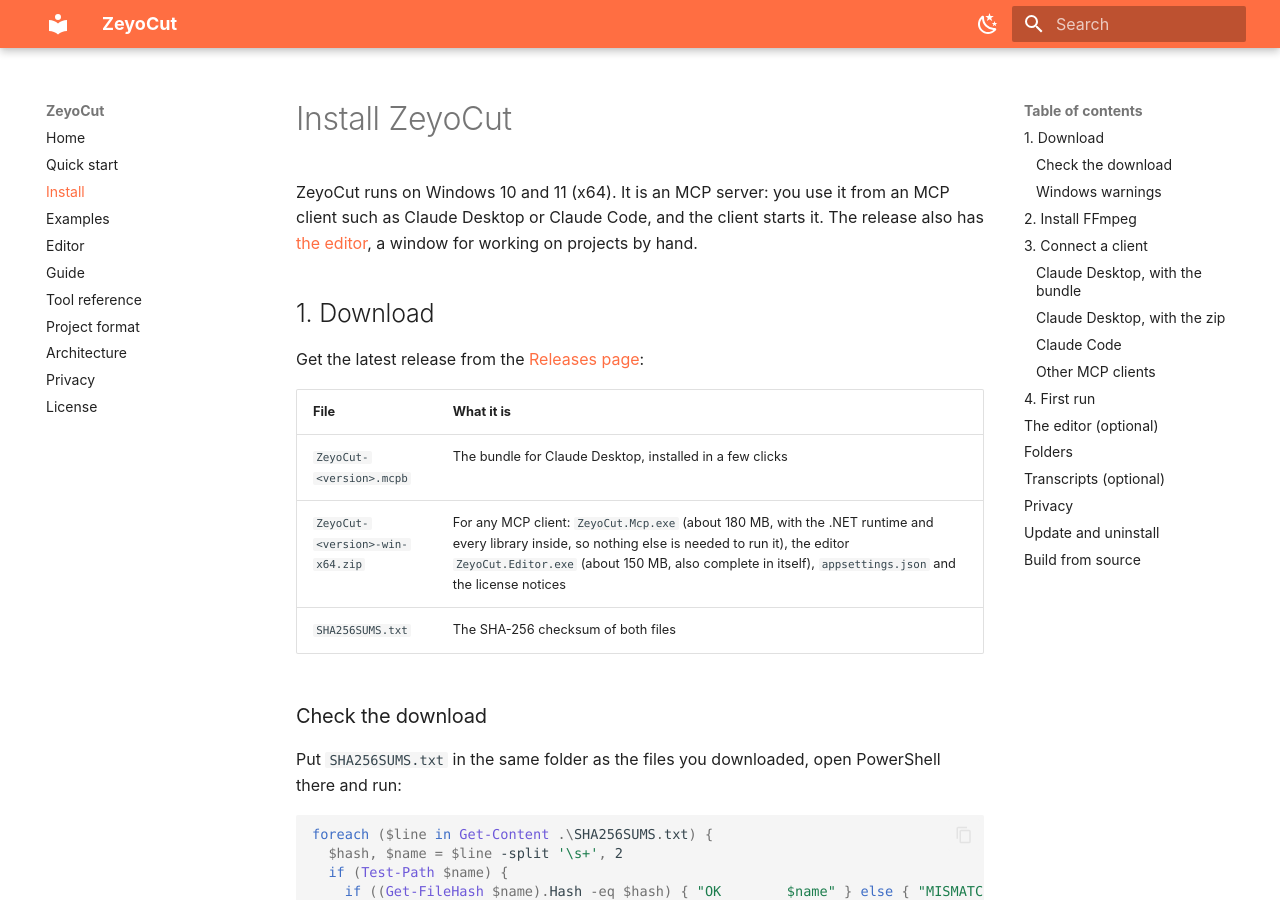
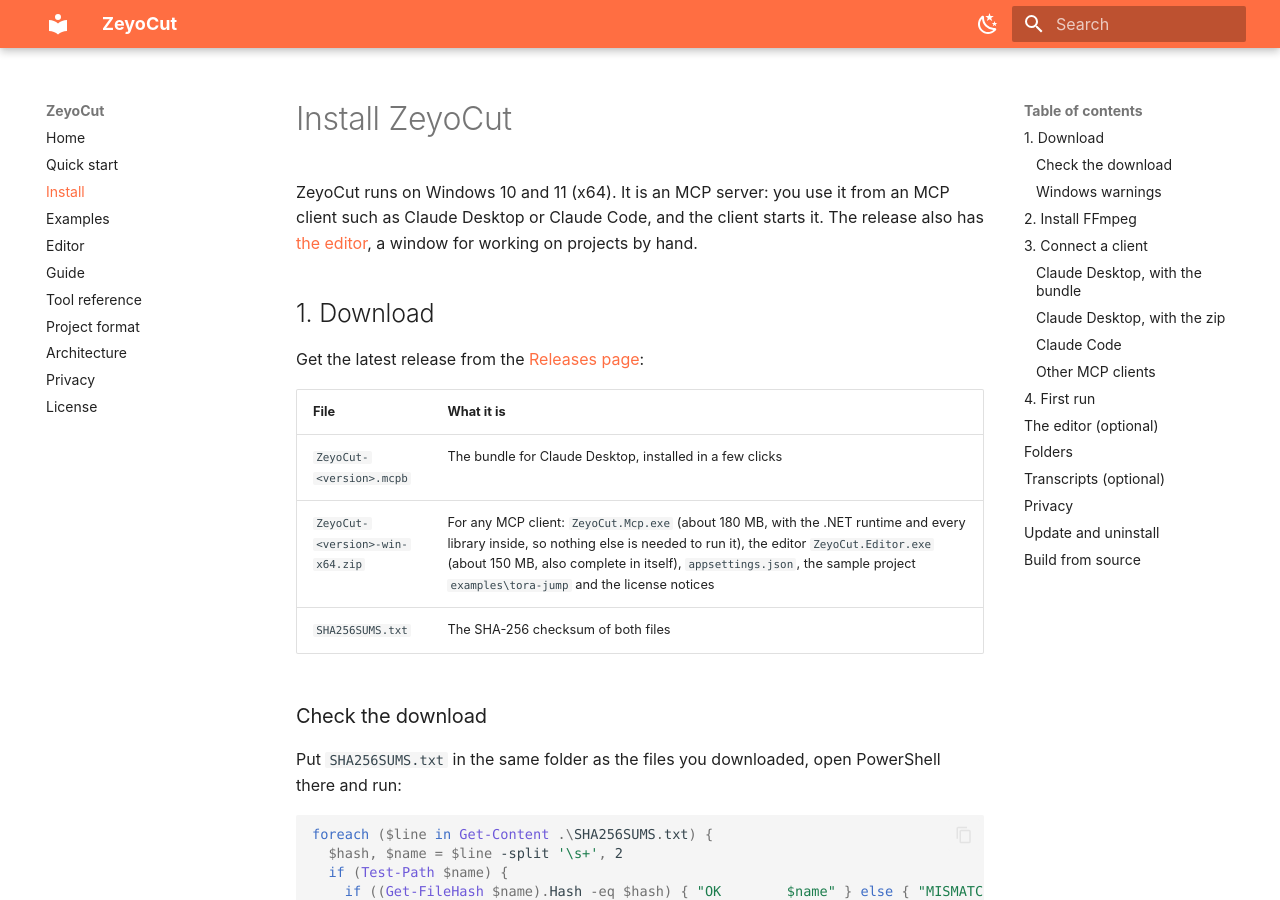
Before and after one commit to zeyarwinthu/zeyocut, an MkDocs documentation site: the page built from docs/install.md, in a window 1280 px wide and 900 px high. Built offline with MkDocs 1.6.1 and Material for MkDocs 9.7.7, drawn with Linux system fonts in a browser that asks for light colours.

Commit message:
Ship the tora-jump sample next to the editor
The release zip and the bundle carry examples/tora-jump beside the exes,
and a build copies it next to the editor, for the Welcome to offer.

Co-Authored-By: Claude Opus 5.5 <noreply@anthropic.com>
Claude-Session: https://claude.ai/code/session_01LmZCXo4TcHp7NagNeceWKh
Signed-off-by: zeyarwinthu <178038289+zeyarwinthu@users.noreply.github.com>

```diff
--- a/docs/install.md
+++ b/docs/install.md
@@ -9,7 +9,7 @@ Get the latest release from the [Releases page](https://github.com/zeyarwinthu/z
 | File | What it is |
 |---|---|
 | `ZeyoCut-<version>.mcpb` | The bundle for Claude Desktop, installed in a few clicks |
-| `ZeyoCut-<version>-win-x64.zip` | For any MCP client: `ZeyoCut.Mcp.exe` (about 180 MB, with the .NET runtime and every library inside, so nothing else is needed to run it), the editor `ZeyoCut.Editor.exe` (about 150 MB, also complete in itself), `appsettings.json` and the license notices |
+| `ZeyoCut-<version>-win-x64.zip` | For any MCP client: `ZeyoCut.Mcp.exe` (about 180 MB, with the .NET runtime and every library inside, so nothing else is needed to run it), the editor `ZeyoCut.Editor.exe` (about 150 MB, also complete in itself), `appsettings.json`, the sample project `examples\tora-jump` and the license notices |
 | `SHA256SUMS.txt` | The SHA-256 checksum of both files |
 
 ### Check the download
```
Also changed, not shown: 2 other files.
